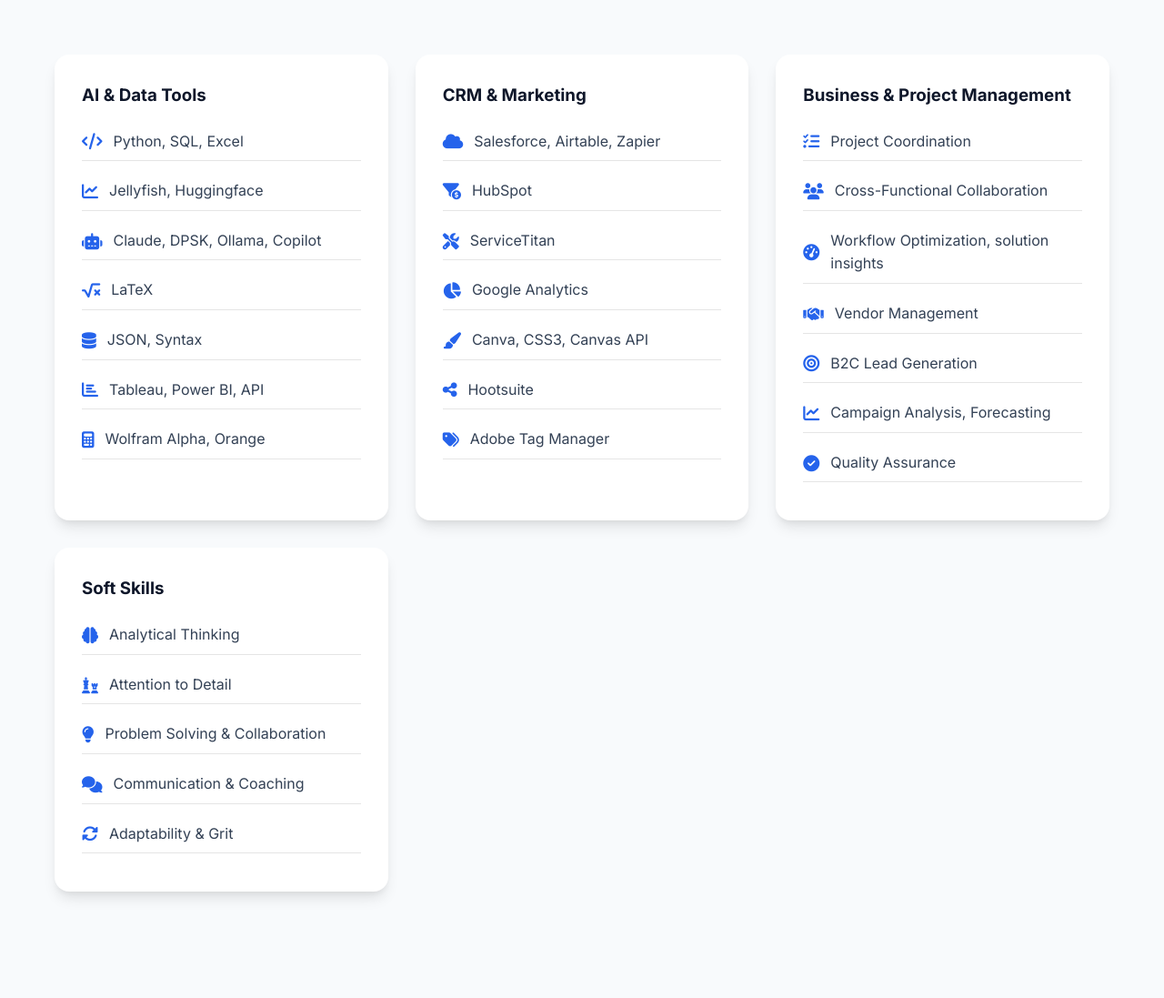
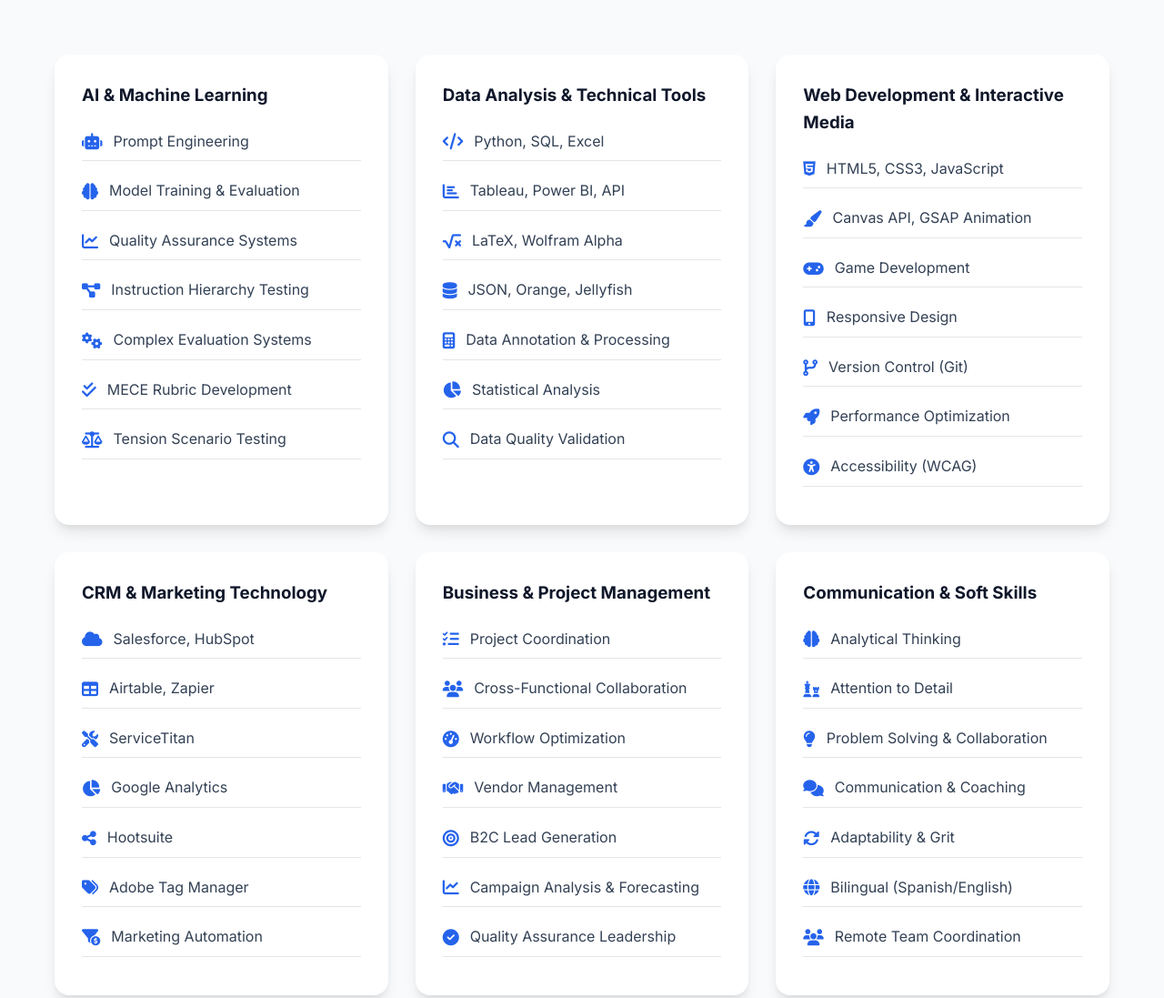
Before and after one commit to reyecesa1/CR-About-Me, a plain HTML site: page index.html in a window 1280 px wide. Shown: the part 4300-5397 px from the top of the page at 91% size. Drawn offline with Linux system fonts and the light colour scheme.

Commit message:
Update index.html

```diff
--- a/index.html
+++ b/index.html
@@ -1190,50 +1190,87 @@
                 <h2>Technical Skills</h2>
             </div>
             <div class="skills-container">
+                <!-- AI & Machine Learning -->
                 <div class="skill-category">
-                    <h3>AI & Data Tools</h3>
+                    <h3>AI & Machine Learning</h3>
+                    <ul class="skill-list">
+                        <li><i class="fas fa-robot"></i> Prompt Engineering</li>
+                        <li><i class="fas fa-brain"></i> Model Training & Evaluation</li>
+                        <li><i class="fas fa-chart-line"></i> Quality Assurance Systems</li>
+                        <li><i class="fas fa-project-diagram"></i> Instruction Hierarchy Testing</li>
+                        <li><i class="fas fa-cogs"></i> Complex Evaluation Systems</li>
+                        <li><i class="fas fa-check-double"></i> MECE Rubric Development</li>
+                        <li><i class="fas fa-balance-scale"></i> Tension Scenario Testing</li>
+                    </ul>
+                </div>
+
+                <!-- Data Analysis & Technical Tools -->
+                <div class="skill-category">
+                    <h3>Data Analysis & Technical Tools</h3>
                     <ul class="skill-list">
                         <li><i class="fas fa-code"></i> Python, SQL, Excel</li>
-                        <li><i class="fas fa-chart-line"></i> Jellyfish, Huggingface</li>
-                        <li><i class="fas fa-robot"></i>Claude, DPSK, Ollama, Copilot</li>
-                        <li><i class="fas fa-square-root-alt"></i> LaTeX</li>
-                        <li><i class="fas fa-database"></i> JSON, Syntax</li>
                         <li><i class="fas fa-chart-bar"></i> Tableau, Power BI, API</li>
-                        <li><i class="fas fa-calculator"></i> Wolfram Alpha, Orange</li>
+                        <li><i class="fas fa-square-root-alt"></i> LaTeX, Wolfram Alpha</li>
+                        <li><i class="fas fa-database"></i> JSON, Orange, Jellyfish</li>
+                        <li><i class="fas fa-calculator"></i> Data Annotation & Processing</li>
+                        <li><i class="fas fa-chart-pie"></i> Statistical Analysis</li>
+                        <li><i class="fas fa-search"></i> Data Quality Validation</li>
                     </ul>
                 </div>
+
+                <!-- Web Development & Interactive Media -->
                 <div class="skill-category">
-                    <h3>CRM & Marketing</h3>
+                    <h3>Web Development & Interactive Media</h3>
                     <ul class="skill-list">
-                        <li><i class="fas fa-cloud"></i> Salesforce, Airtable, Zapier</li>
-                        <li><i class="fas fa-funnel-dollar"></i> HubSpot</li>
+                        <li><i class="fab fa-html5"></i> HTML5, CSS3, JavaScript</li>
+                        <li><i class="fas fa-paint-brush"></i> Canvas API, GSAP Animation</li>
+                        <li><i class="fas fa-gamepad"></i> Game Development</li>
+                        <li><i class="fas fa-mobile-alt"></i> Responsive Design</li>
+                        <li><i class="fas fa-code-branch"></i> Version Control (Git)</li>
+                        <li><i class="fas fa-rocket"></i> Performance Optimization</li>
+                        <li><i class="fas fa-universal-access"></i> Accessibility (WCAG)</li>
+                    </ul>
+                </div>
+
+                <!-- CRM & Marketing Technology -->
+                <div class="skill-category">
+                    <h3>CRM & Marketing Technology</h3>
+                    <ul class="skill-list">
+                        <li><i class="fas fa-cloud"></i> Salesforce, HubSpot</li>
+                        <li><i class="fas fa-table"></i> Airtable, Zapier</li>
                         <li><i class="fas fa-tools"></i> ServiceTitan</li>
                         <li><i class="fas fa-chart-pie"></i> Google Analytics</li>
-                        <li><i class="fas fa-paint-brush"></i> Canva, CSS3, Canvas API </li>
                         <li><i class="fas fa-share-alt"></i> Hootsuite</li>
                         <li><i class="fas fa-tags"></i> Adobe Tag Manager</li>
+                        <li><i class="fas fa-funnel-dollar"></i> Marketing Automation</li>
                     </ul>
                 </div>
+
+                <!-- Business & Project Management -->
                 <div class="skill-category">
                     <h3>Business & Project Management</h3>
                     <ul class="skill-list">
                         <li><i class="fas fa-tasks"></i> Project Coordination</li>
                         <li><i class="fas fa-users"></i> Cross-Functional Collaboration</li>
-                        <li><i class="fas fa-tachometer-alt"></i> Workflow Optimization, solution insights</li>
+                        <li><i class="fas fa-tachometer-alt"></i> Workflow Optimization</li>
                         <li><i class="fas fa-handshake"></i> Vendor Management</li>
                         <li><i class="fas fa-bullseye"></i> B2C Lead Generation</li>
-                        <li><i class="fas fa-chart-line"></i> Campaign Analysis, Forecasting</li>
-                        <li><i class="fas fa-check-circle"></i> Quality Assurance</li>
+                        <li><i class="fas fa-chart-line"></i> Campaign Analysis & Forecasting</li>
+                        <li><i class="fas fa-check-circle"></i> Quality Assurance Leadership</li>
                     </ul>
                 </div>
+
+                <!-- Communication & Soft Skills -->
                 <div class="skill-category">
-                    <h3>Soft Skills</h3>
+                    <h3>Communication & Soft Skills</h3>
                     <ul class="skill-list">
                         <li><i class="fas fa-brain"></i> Analytical Thinking</li>
                         <li><i class="fas fa-chess"></i> Attention to Detail</li>
                         <li><i class="fas fa-lightbulb"></i> Problem Solving & Collaboration</li>
                         <li><i class="fas fa-comments"></i> Communication & Coaching</li>
                         <li><i class="fas fa-sync-alt"></i> Adaptability & Grit</li>
+                        <li><i class="fas fa-globe"></i> Bilingual (Spanish/English)</li>
+                        <li><i class="fas fa-users"></i> Remote Team Coordination</li>
                     </ul>
                 </div>
             </div>
```
